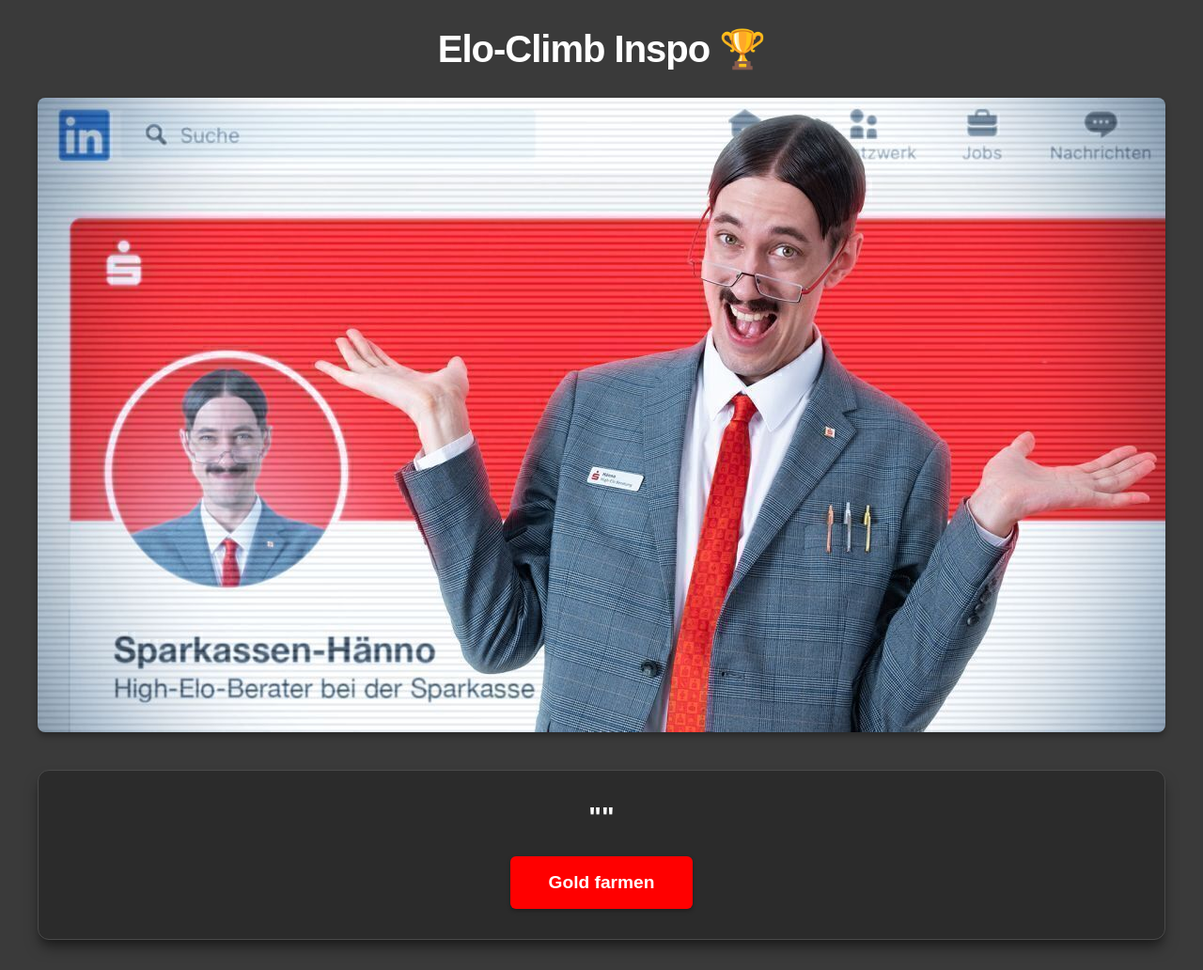
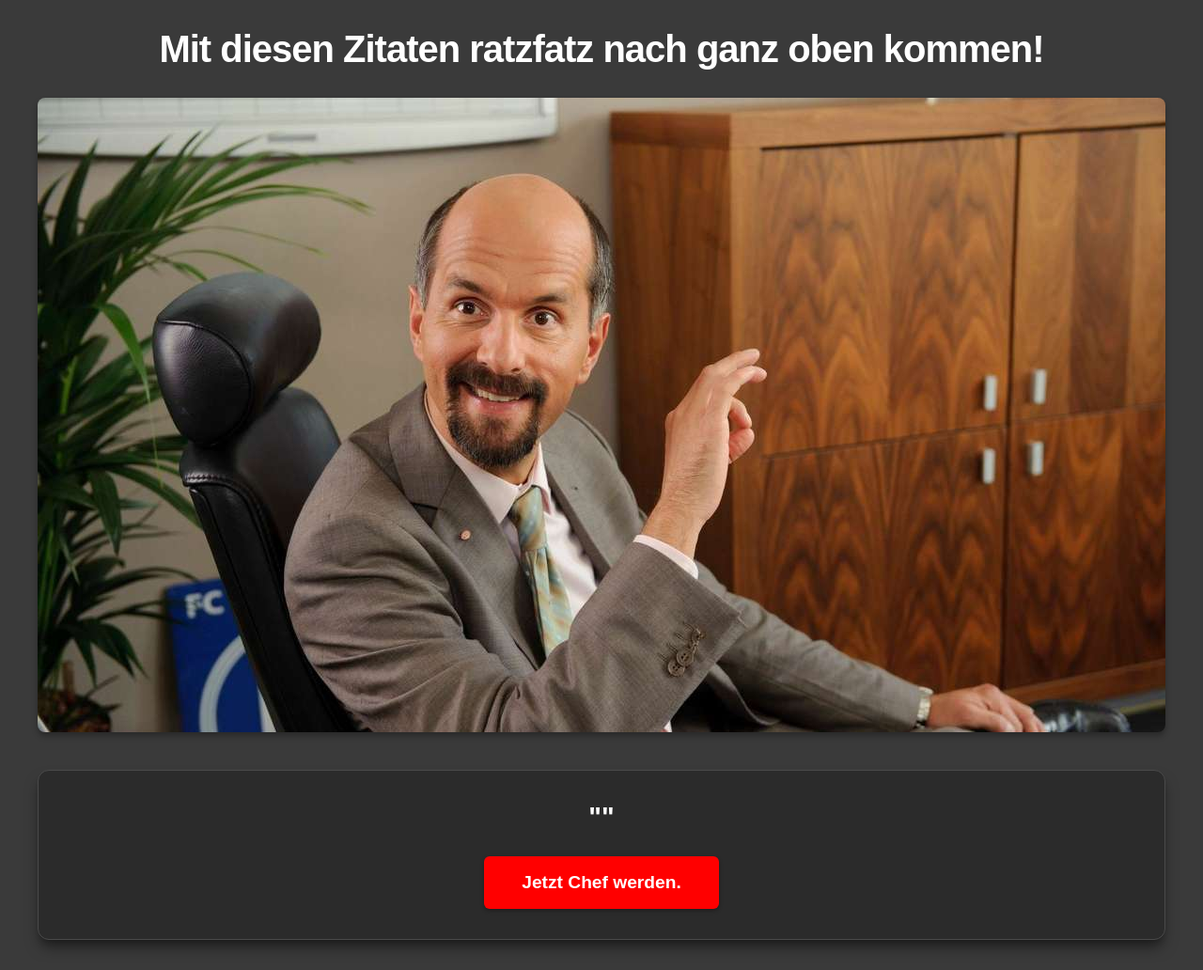
Before and after one commit to Florii02/stromberg-zitate, a plain HTML site: page index.html in a window 1280 px wide. Shown: the whole page at 94% size. Drawn offline with Linux system fonts and the light colour scheme; no server answers.

Commit message:
Update index.html for Stromberg quotes page

```diff
--- a/index.html
+++ b/index.html
@@ -3,15 +3,15 @@
   <head>
     <meta charset="UTF-8" />
     <meta name="viewport" content="width=device-width, initial-scale=1.0" />
-    <title>Elo Climb Zitate Generator</title>
+    <title>Stromberg Zitate</title>
     <link rel="stylesheet" href="style.css">
   </head>
   <body>
-    <h1>Elo-Climb Inspo 🏆</h1>
+    <h1>Mit diesen Zitaten ratzfatz nach ganz oben kommen!</h1>
 
     <!-- Image Section -->
     <div class="image-container">
-      <img src="Haenno.jpg" alt="Sparkassen Hänno" class="header-image" />
+      <img src="stromberg.jpg" alt="Bernd Stromberg" class="header-image" />
     </div>
 
     <!-- Quotes Section -->
@@ -20,7 +20,7 @@
         <p>"<span id="quote"></span>"</p>
       </blockquote>
       <!-- <p>- <a id="author" target="_blank"></a></p> -->
-      <button type="button" onclick="getQuotes()">Gold farmen</button>
+      <button type="button" onclick="getQuotes()">Jetzt Chef werden.</button>
     </main>
 
     <script src="script.js"></script>
```
